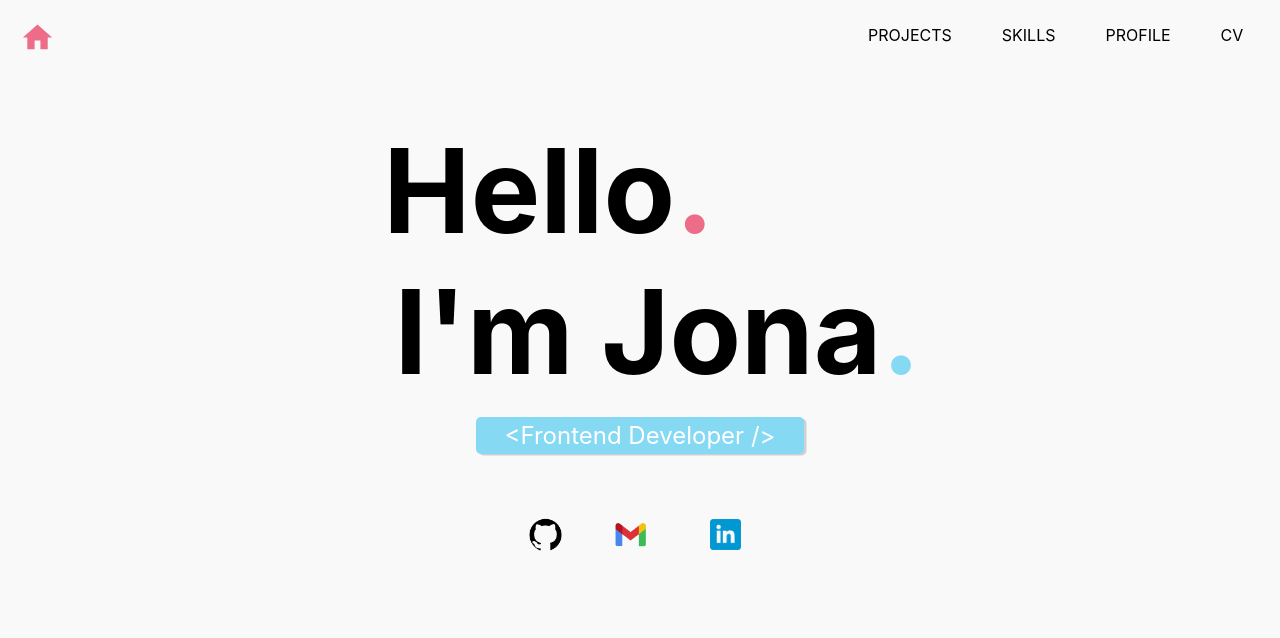
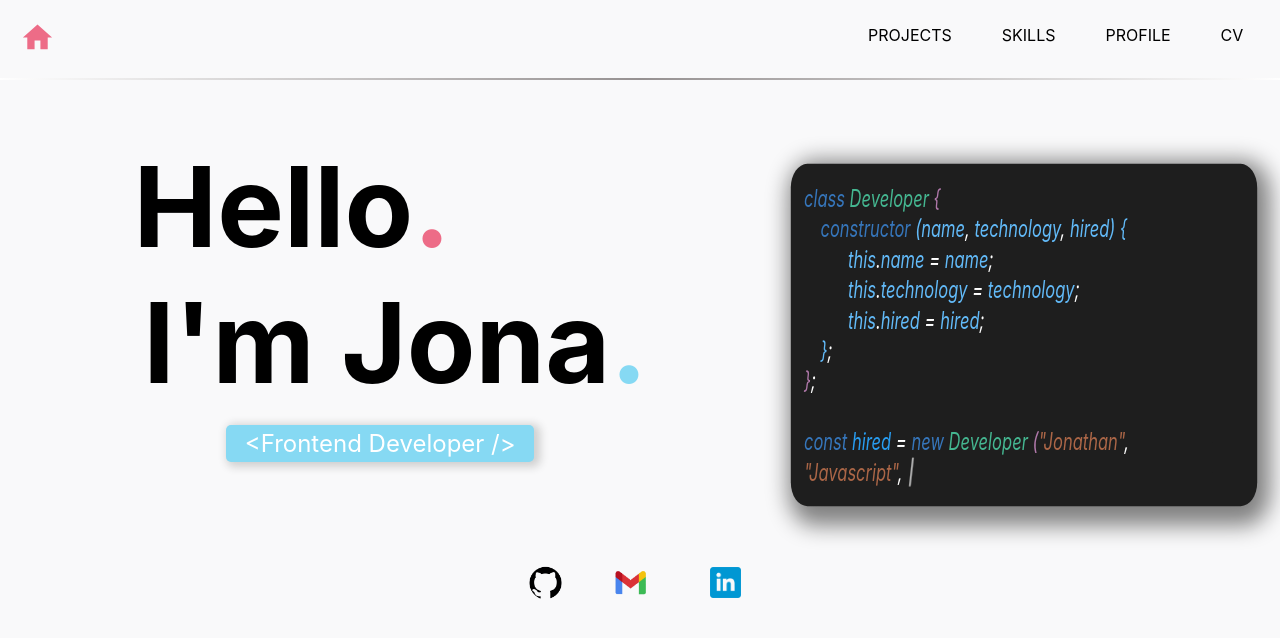
Before and after one commit to jonaditommaso/portfolio, a React (Create React App) app: page / in a window 1280 px wide. Shown: the top 638 px of the page. Built offline with nearby package versions, Linux system fonts and the light colour scheme.

Commit message:
presentation code added

```diff
--- a/package.json
+++ b/package.json
@@ -14,6 +14,7 @@
     "react-dom": "^17.0.2",
     "react-router-dom": "^5.2.0",
     "react-scripts": "4.0.3",
+    "typewriter-effect": "^2.18.0",
     "web-vitals": "^1.1.1"
   },
   "scripts": {
--- a/src/components/About.jsx
+++ b/src/components/About.jsx
@@ -45,10 +45,13 @@ const About = () => {
                 I consider myself an enthusiastic, curious and resilient person. If something is difficult for me, I look for a way to understand it and solve it no matter how much effort I have to make or how much personal time it demands of me.
                 <br/>
                 <br/>
-                More than a year ago, I immersed myself in the world of software for various reasons. First of all because I realized that I love the challenge, where I put myself to the test day by day; secondly because my curiosity and enthusiasm is fueled by such a vast and fascinating industry. And mainly because I realized that software positively influences people's quality of life, and I want to be part of it.
+                I realized that software positively influences people's quality of life, and I want to be part of it.
                 <br/>
                 <br/>
-                My goals are summarized in the desire to be able to obtain a job opportunity that allows me to continue learning, continue growing and continue advancing. I hope we can get to know each other, and you will see how willing I am to give my best, waiting to be able to match with your goals.
+                My current goals are summarized in the desire to be able to obtain a job opportunity that allows me to continue learning, continue growing and continue advancing.
+                <br/>
+                <br/>
+                I hope we can get to know each other, and you will see how willing I am to give my best, waiting to be able to match with your goals.
             </div>
 
         </div>
--- a/src/components/GoTopButton.jsx
+++ b/src/components/GoTopButton.jsx
@@ -27,7 +27,7 @@ function GoTopButton() {
             <div className={`container ${showButton ? '' : 'hide'}`}>
                 <div className="goTopContainer" onClick={()=> goTop()}>
                     <div className="goTop">
-                        <ExpandLessIcon />
+                        <ExpandLessIcon fontSize="large" />
                     </div>
                 </div>
             </div>
--- a/src/components/Header.jsx
+++ b/src/components/Header.jsx
@@ -47,6 +47,7 @@ const Header = () => {
     }
 
     return (
+        <div>
         <div className="header">
 
             <Link className="homeIcon" to='/' onClick={() => linkClicked('home')}>
@@ -65,7 +66,7 @@ const Header = () => {
                 </Link>
 
                 <a className="link"
-                    href="https://drive.google.com/file/d/1rlM1eNOIgBtuccz5nlisraBoe0l_a0cQ/view?usp=sharing"
+                    href="https://drive.google.com/file/d/1uGc5CRabOZZrPdTJG8slbY0-PDfd6EOR/view?usp=sharing"
                     target="_blank"
                     rel="noreferrer"
                 >
@@ -73,6 +74,8 @@ const Header = () => {
                 </a>
             </div>
         </div>
+        <hr style={{width: '100%'}} />
+        </div>
     );
 }
 
--- a/src/components/Home.jsx
+++ b/src/components/Home.jsx
@@ -1,8 +1,10 @@
 import '../styles/home.css';
+import PresentationCode from '../utils/PresentationCode';
 
 function Home() {
   return (
     <div className="home">
+      <div className="home__left">
         <div className="presentation">
           <div className="hi">
             Hello<span style={{color: '#ed6c87'}}>.</span>
@@ -17,6 +19,13 @@ function Home() {
           {`<Frontend Developer />`}
         </div>
 
+
+
+      </div>
+      <div className="home__right">
+        <PresentationCode />
+
+      </div>
     </div>
   );
 }
--- a/src/components/Project.jsx
+++ b/src/components/Project.jsx
@@ -4,15 +4,18 @@ import CustomButton from '../utils/CustomButton.jsx';
 import GoTopButton from './GoTopButton';
 import SeeCodeButton from './SeeCodeButton';
 
-const Project = ({image, alt, href, description, codeDirection}) => {
+const Project = ({image, alt, href, description, codeDirection, title}) => {
 
     const [showDescription, setShowDescription] = useState('none');
 
     return (
         <>
+
             <a target='_blank' rel="noopener noreferrer" href={href}>
                 <img src={image} alt={alt} />
             </a>
+
+            <div><p style={{color: '#ed6c87', margin: '0', fontStyle: 'italic', fontWeight: '600'}}>{title}</p></div>
 
             <div className="project__buttons">
                 <div className="buttons">
--- a/src/components/Projects.jsx
+++ b/src/components/Projects.jsx
@@ -13,6 +13,7 @@ const Projects = () => {
                 href="https://amazon-own-implementation-jonaditommaso.vercel.app/"
                 description={AMAZON}
                 codeDirection="https://github.com/jonaditommaso/amazon-clone"
+                title="Add products to the cart, buy them and verify your invoice!"
              />
              <Project
                 image="/assets/img/covid.png"
@@ -20,6 +21,7 @@ const Projects = () => {
                 href="https://covid19-real-time-monitoring-jonaditommaso.vercel.app/"
                 description={COVID}
                 codeDirection="https://github.com/jonaditommaso/covid-19-tracker"
+                title="Find out about the cases, deaths and recovered from coronavirus in the world!"
              />
              <Project
                 image="/assets/img/pokemon.png"
@@ -27,6 +29,7 @@ const Projects = () => {
                 href="https://pokemon-search-game-jonaditommaso.vercel.app/"
                 description={POKEMON}
                 codeDirection="https://github.com/jonaditommaso/pokemon-search-game"
+                title="Search all the Pokémons you want, and remember old times!"
              />
 
              <Separator />
--- a/src/styles/about.css
+++ b/src/styles/about.css
@@ -118,16 +118,16 @@
     100% {
       transform: translateX(0%);
     }
-  }
+}
 
-  @keyframes bounce-reverse {
+@keyframes bounce-reverse {
     0% {
       transform: translateX(1000%);
     }
     100% {
       transform: translateX(0%);
     }
-  }
+}
 
 
 
--- a/src/styles/goTopButton.css
+++ b/src/styles/goTopButton.css
@@ -11,11 +11,11 @@
 
 .goTopContainer {
     display: inline-flex;
-    padding: 8px;
+    padding: 10px;
     background-color: #86d9f3;
-    border-radius: 45%;
+    border-radius: 50%;
     cursor: pointer;
-    box-shadow: 1.2px 1.2px 1.2px #979797;
+    box-shadow: 3px 4px 10px #979797;
     transition: .2s;
 }
 
--- a/src/styles/home.css
+++ b/src/styles/home.css
@@ -1,12 +1,23 @@
 .home {
   margin: auto;
+  display: flex;
+  width: 80%;
+
+}
+
+.home__left {
+  /* margin: auto; */
   margin-top: 50px;
   margin-bottom: 50px;
 }
 
+.home__right {
+  /* margin-left: 25%; */
+}
+
 .presentation {
   color: black;
-  font-size: 7.3em;
+  font-size: 7em;
   margin-bottom: 15px;
   display: inline-block;
   justify-content: center;
@@ -29,7 +40,7 @@
     transform: translateX(0%);
   }
   100% {
-    transform: translateX(20%);
+    transform: translateX(18%);
   }
 }
 
@@ -37,9 +48,9 @@
 .job {
   font-size: 1.5em;
   background-color: #86d9f3;
-  width: 320px;
+  width: 300px;
   color: white;
-  box-shadow: 2.5px 1.5px #d0d0d0;
+  box-shadow: 3.5px 2px 9px 3px #d0d0d0;
   font-family: -apple-system, BlinkMacSystemFont, 'Segoe UI', Roboto, Oxygen, Ubuntu, Cantarell, 'Open Sans', 'Helvetica Neue', sans-serif;
   padding: 4px;
   border-radius: 5px;
--- /dev/null
+++ b/src/styles/presentationCode.css
@@ -0,0 +1,41 @@
+.presentationCode {
+    display: block;
+    text-align: start;
+    color: white;
+    background-color: #1E1E1E;
+    padding: 3%;
+    font-size: 15px;
+    box-shadow: 5px 5px 17px 7px gray;
+    border-radius: 15px;
+    perspective: 200px;
+    width: 400px;
+    transform: scale3d(1.1, 1.6, 1);
+    margin-top: 35%;
+    margin-left: 45%;
+    font-style: italic;
+    /* transform: scale3d(0.8, 1.7, 5) translate(80px, 100px); */
+    /* color: #289df1 */
+    /* transform: rotate(-5deg)
+    translate(80px, 200px)
+    rotate3d(0, 8, 1, 30deg) scale3d(1, 1.5, 5); */
+    /* white-space: nowrap; */
+      /* overflow: hidden;transform: translateY(-50%); */
+}
+
+.finalCode {
+    display: inline-flex;
+    align-items: center;
+}
+.hiredEntry {
+    background-color: #1E1E1E;
+    color: #3676BB;
+    border: none;
+    width: 25px;
+    font-size: 15px;
+    font-style: italic;
+    caret-color: transparent;
+}
+
+.hiredEntry:focus {
+    outline: none;
+}
--- /dev/null
+++ b/src/utils/PresentationCode.jsx
@@ -0,0 +1,68 @@
+import '../styles/presentationCode.css';
+import TypewriterComponent from 'typewriter-effect';
+
+const PresentationCode = () => {
+
+    const CONSTRUCTOR = 'constructor';
+    const CLASS = 'class ';
+    const DEVELOPER = 'Developer';
+
+    return (
+        <div className="presentationCode">
+            {/* <div> */}
+                {/* <TypewriterComponent
+                    onInit={typewriter => {
+                        typewriter.typeString('<span style="color: #3676BB">class </span>')
+                        .typeString(' <span style="color: #45B791">Developer </span>')
+                        .typeString(' <span style="color: #B078AA">{</span>')
+                        .start()
+                    }} */}
+
+                    {/* // options={{ */}
+                    {/* //     cursor: null */}
+                    {/* // }} */}
+
+                {/* // /> */}
+             {/* </div> */}
+            {/* <div> */}
+                {/* <TypewriterComponent
+                    onInit={typewriter => {
+                        typewriter.typeString('<span style="color: #3676BB">constructor</span>')
+                        .typeString('<span style="color: #62baf8, marginLeft: 15px">(name<span style="color: white">,</span> technology<span style="color: white">,</span> hired) {</span>')
+                        // .typeString(' <span style="color: #B078AA">{</span>')
+                        .start()
+
+                    }}
+
+                /> */}
+
+
+            <div><span style={{color: '#3676BB'}}>{CLASS}</span> <span style={{color: '#45B791'}}>{DEVELOPER}</span> <span style={{color: '#B078AA'}}>{`{`}</span></div>
+            <div style={{color: '#62baf8', marginLeft: '15px'}}><span style={{color: '#3676BB'}}>{CONSTRUCTOR}</span> (name<span style={{color: 'white'}}>,</span> technology<span style={{color: 'white'}}>,</span> hired) {`{`}</div>
+            <div style={{color: '#62baf8', marginLeft: '40px'}}>this<span style={{color: 'white'}}>.</span>name <span style={{color: 'white'}}>=</span> name<span style={{color: 'white'}}>;</span></div>
+            <div style={{color: '#62baf8', marginLeft: '40px'}}>this<span style={{color: 'white'}}>.</span>technology <span style={{color: 'white'}}>=</span> technology<span style={{color: 'white'}}>;</span></div>
+            <div style={{color: '#62baf8', marginLeft: '40px'}}>this<span style={{color: 'white'}}>.</span>hired <span style={{color: 'white'}}>=</span> hired<span style={{color: 'white'}}>;</span></div>
+            <div style={{color: '#62baf8', marginLeft: '15px'}}>{`}`}<span style={{color: 'white'}}>;</span></div>
+            <div><span style={{color: '#B078AA'}}>{`}`}</span><span>;</span></div>
+
+            <br />
+
+            <div className="finalCode">
+                {/* <span style={{color: '#3676BB'}}>const</span> <span style={{color: '#289df1'}}>hired</span> = <span style={{color: '#3676BB'}}>new </span><span style={{color: '#45B791'}}>{DEVELOPER}</span> <span style={{color: '#B078AA'}}>{`(`}</span><span style={{color: '#AB6647'}}>"Jonathan"</span>, <span style={{color: '#AB6647'}}>"Javascript"</span>, <span style={{color: '#3676BB'}}>true</span><span style={{color: '#B078AA'}}>)</span>; */}
+                <TypewriterComponent
+                    onInit={tw => {
+                        tw.typeString('<span style="color: #3676BB">const </span><span style="color: #289df1">hired </span> = <span style="color: #3676BB">new </span><span style="color: #45B791">Developer </span><span style="color: #B078AA">(</span><span style="color: #AB6647">"Jonathan"</span>, <span style="color: #AB6647">"Javascript"</span>, ')
+                        .start()
+                    }}
+
+                    options={{
+                        delay: 70
+                    }}
+                />
+                <input className="hiredEntry"/>
+            </div>
+        </div>
+    );
+}
+
+export default PresentationCode;
```
Also changed, not shown: 1 other file (tests, documents, lock files or other folders). Lines whose indentation alone changed are shown as unchanged.
